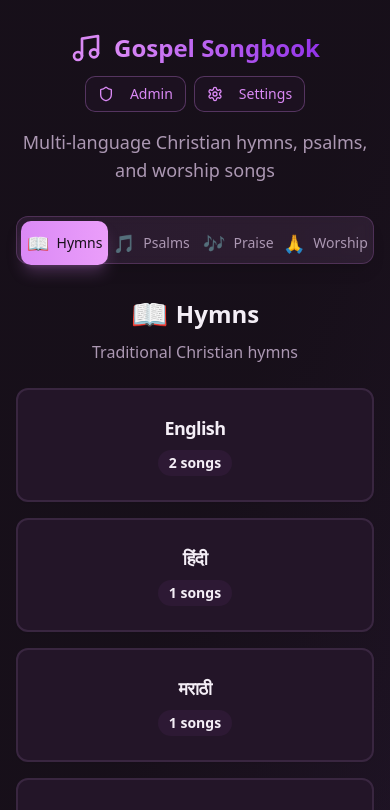
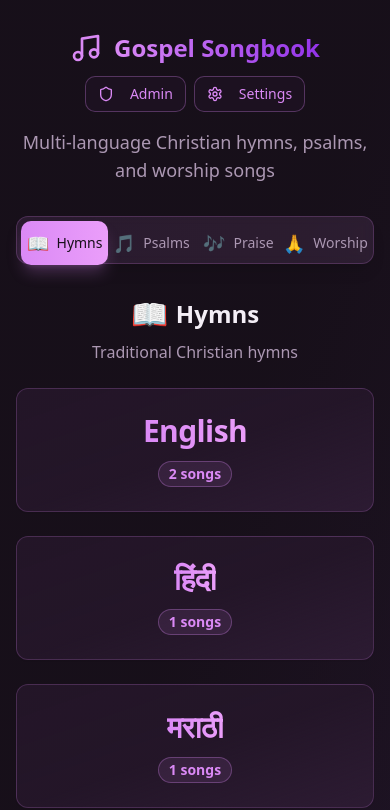
Before and after one commit to paulezekieljohn/melody-muse-global, a React (Vite) app: page / in a window 390 px wide. Shown: the top 810 px of the page. Built offline with nearby package versions, Linux system fonts and the light colour scheme.

Commit message:
Fix UI issues
The user has indicated that the current UI "looks so bad". This commit addresses the user's feedback by making unspecified UI improvements.

```diff
--- a/src/components/CategoryTabs.tsx
+++ b/src/components/CategoryTabs.tsx
@@ -40,7 +40,6 @@ export const CategoryTabs = ({ onLanguageSelect }: CategoryTabsProps) => {
             <LanguageCards
               category={category.id}
               onLanguageSelect={(language) => onLanguageSelect(category.id, language)}
-              songs={gospelSongs}
             />
           </TabsContent>
         ))}
--- a/src/components/LanguageCards.tsx
+++ b/src/components/LanguageCards.tsx
@@ -1,38 +1,39 @@
 import { Card, CardContent, CardHeader, CardTitle } from '@/components/ui/card';
 import { Badge } from '@/components/ui/badge';
-import { Song, SongCategory, LanguageCode } from '@/types/song';
-import { languages } from '@/data/gospelSongs';
+import { SongCategory, LanguageCode } from '@/types/song';
+import { languages, gospelSongs } from '@/data/gospelSongs';
 
 interface LanguageCardsProps {
   category: SongCategory;
   onLanguageSelect: (language: LanguageCode) => void;
-  songs: Song[];
 }
 
-export const LanguageCards = ({ category, onLanguageSelect, songs }: LanguageCardsProps) => {
+export const LanguageCards = ({ category, onLanguageSelect }: LanguageCardsProps) => {
   // Get songs count for each language in this category
   const getLanguageStats = (languageCode: LanguageCode) => {
-    return songs.filter(song => song.language === languageCode && song.category === category).length;
+    return gospelSongs.filter(song => song.language === languageCode && song.category === category).length;
   };
 
   return (
-    <div className="grid grid-cols-1 sm:grid-cols-2 lg:grid-cols-3 xl:grid-cols-5 gap-4">
+    <div className="grid grid-cols-1 sm:grid-cols-2 lg:grid-cols-3 xl:grid-cols-5 gap-6">
       {languages.map((language) => {
         const songCount = getLanguageStats(language.code);
 
         return (
           <Card
             key={language.code}
-            className="cursor-pointer hover:shadow-lg transition-all duration-200 hover:scale-105 border-2 hover:border-primary/50"
+            className="cursor-pointer hover-lift glow-effect bg-gradient-to-br from-card via-card/95 to-primary/5 border-primary/20 hover:border-primary/60 backdrop-blur-sm"
             onClick={() => onLanguageSelect(language.code)}
           >
-            <CardHeader className="text-center pb-2">
-              <CardTitle className="flex flex-col items-center gap-2">
-                <span className="text-lg">{language.name}</span>
+            <CardHeader className="text-center pb-3">
+              <CardTitle className="flex flex-col items-center gap-3">
+                <div className="text-3xl bg-gradient-to-r from-primary to-accent bg-clip-text text-transparent font-bold">
+                  {language.name}
+                </div>
               </CardTitle>
             </CardHeader>
             <CardContent className="text-center">
-              <Badge variant="secondary" className="text-sm">
+              <Badge variant="secondary" className="text-sm bg-primary/10 text-primary border-primary/30 hover:bg-primary/20">
                 {songCount} songs
               </Badge>
             </CardContent>
--- a/src/index.css
+++ b/src/index.css
@@ -5,12 +5,12 @@
 @layer base {
   :root {
     /* Beautiful Purple Theme Colors - Matching Upload */
-    --background: 255 240 255%;
-    --foreground: 285 50% 25%;
-    --card: 255 255 100%;
-    --card-foreground: 285 50% 25%;
-    --popover: 255 255 100%;
-    --popover-foreground: 285 50% 25%;
+    --background: 285 60% 96%;
+    --foreground: 285 50% 20%;
+    --card: 285 80% 98%;
+    --card-foreground: 285 50% 20%;
+    --popover: 285 80% 98%;
+    --popover-foreground: 285 50% 20%;
 
     /* Vibrant Purple Primary - From Image */
     --primary: 285 70% 70%;
@@ -123,7 +123,7 @@ All colors MUST be HSL.
   }
 
   body {
-    @apply bg-gradient-to-br from-background to-background/80 text-foreground min-h-screen;
+    @apply bg-gradient-to-br from-background via-background to-muted/30 text-foreground min-h-screen;
     background: var(--gradient-background);
   }
 }
```
